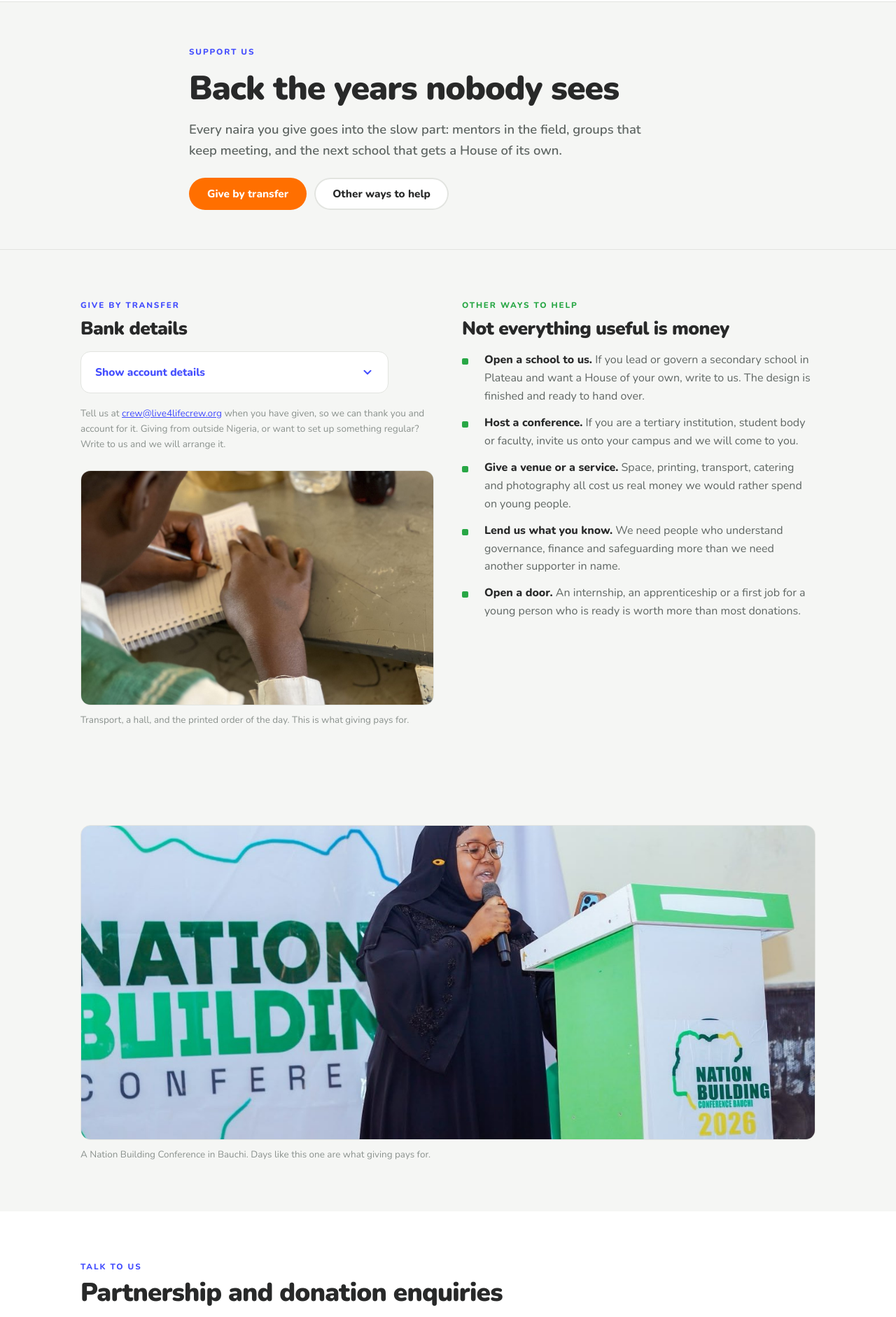
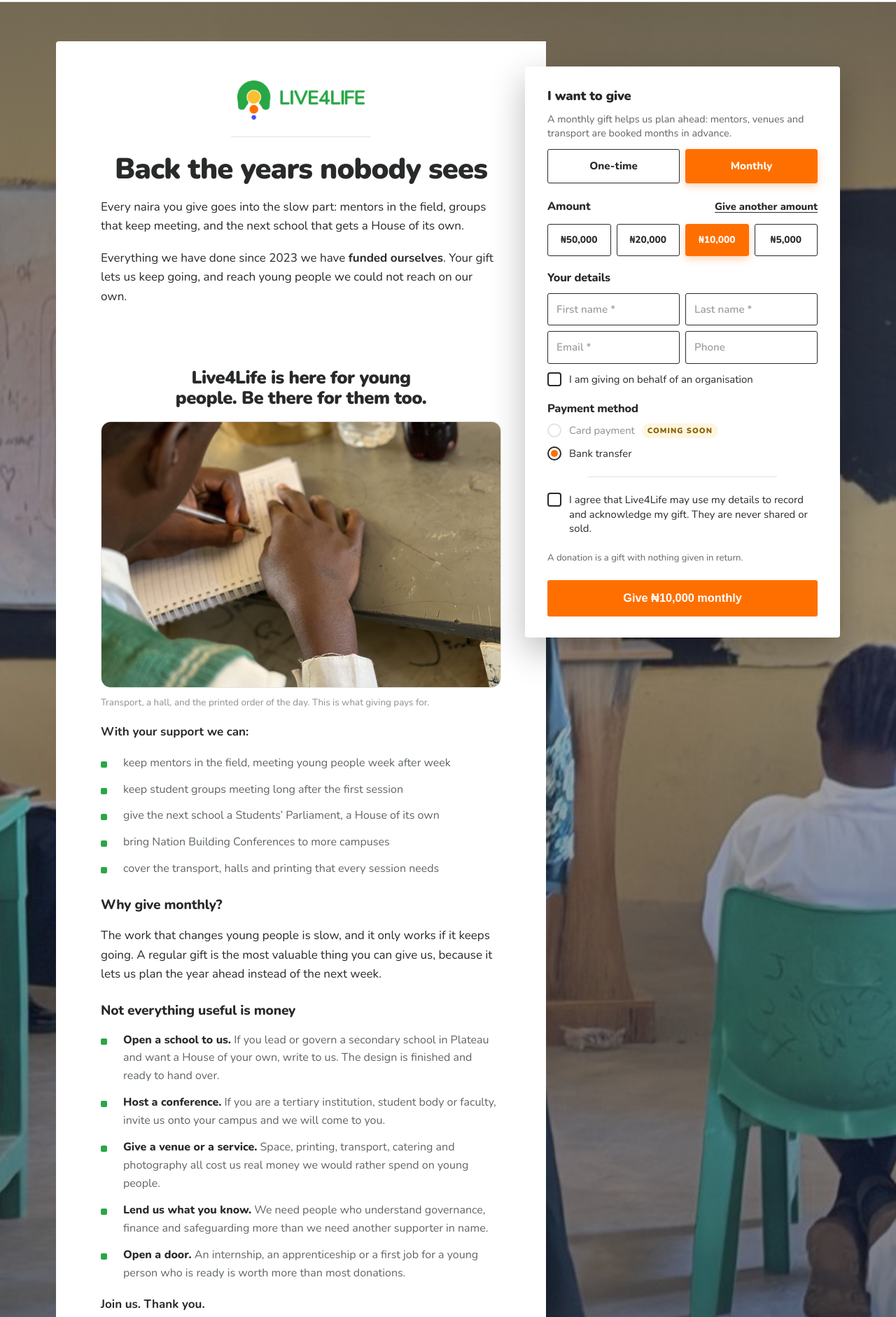
Before and after one commit to nerdy-zillennial/live4life-website, a plain HTML site: page support.html in a window 1280 px wide. Shown: the part 65-1947 px from the top of the page at 70% size. Drawn offline with nearby package versions, Linux system fonts and the light colour scheme.

Commit message:
Redesign the donation page with a donation card

```diff
--- a/support.html
+++ b/support.html
@@ -4,9 +4,9 @@
 <meta charset="utf-8">
 <meta name="viewport" content="width=device-width,initial-scale=1">
 <title>Support us &mdash; Live4Life Impact Crew Empowerment Foundation</title>
-<meta name="description" content="Everything since 2023 we have funded ourselves. Give by transfer, open a school to a Students' Parliament, or host a conference.">
+<meta name="description" content="Everything since 2023 we have funded ourselves. Give once or monthly, open a school to a Students' Parliament, or host a conference.">
 <meta property="og:title" content="Support us &mdash; Live4Life Impact Crew Empowerment Foundation">
-<meta property="og:description" content="Everything since 2023 we have funded ourselves. Give by transfer, open a school to a Students' Parliament, or host a conference.">
+<meta property="og:description" content="Everything since 2023 we have funded ourselves. Give once or monthly, open a school to a Students' Parliament, or host a conference.">
 <meta property="og:type" content="website">
 <meta property="og:image" content="https://live4lifecrew.org/assets/img/og.jpg">
 <meta property="og:url" content="https://live4lifecrew.org/support.html">
@@ -35,56 +35,134 @@
       <a href="about.html">About</a>
       <a href="our-work.html">Our Work</a>
       <a href="support.html" aria-current="page">Support Us</a>
-      <a class="navcta" href="support.html">Donate</a>
+      <a class="navcta" href="#give">Donate</a>
     </div>
-    <a class="navcta" href="support.html">Donate</a>
+    <a class="navcta" href="#give">Donate</a>
   </div>
 </nav>
 <main id="main">
 
-<div class="pagehead">
-  <div class="inner narrow">
-    <p class="eyebrow">Support us</p>
-    <h1 style="font-size:clamp(2rem,5vw,3rem)">Back the years nobody sees</h1>
-    <p class="lead">Every naira you give goes into the slow part: mentors in the field, groups that keep meeting, and the next school that gets a House of its own.</p>
-    <div class="btnrow" style="margin-top:6px">
-      <a class="btn solid" href="#give" data-reveal="bank-reveal">Give by transfer</a>
-      <a class="btn line" href="#partner">Other ways to help</a>
-    </div>
+<div class="donate-wrap">
+  <div class="donate-grid">
+
+    <!-- Story, top half -->
+    <article class="dstory dstory-intro">
+      <img class="dlogo" src="assets/img/logo-colour.png" alt="Live4Life Impact Crew Empowerment Foundation" width="240" height="64">
+      <hr class="drule">
+      <h1>Back the years nobody sees</h1>
+      <p>Every naira you give goes into the slow part: mentors in the field, groups that keep meeting, and the next school that gets a House of its own.</p>
+      <p>Everything we have done since 2023 we have <b>funded ourselves</b>. Your gift lets us keep going, and reach young people we could not reach on our own.</p>
+    </article>
+
+    <!-- Donation card -->
+    <aside class="dcard" id="give" aria-labelledby="give-h">
+      <form id="donate-form" class="dform" action="https://api.web3forms.com/submit" method="POST" novalidate>
+        <input type="hidden" name="access_key" value="2e0b2abc-4dd5-4f66-995a-c788ad354386">
+        <input type="hidden" name="subject" value="New donation pledge from the Live4Life website">
+        <input type="hidden" name="from_name" value="Live4Life website">
+        <input type="hidden" name="frequency" value="Monthly">
+        <input type="hidden" name="amount" value="10000">
+
+        <div class="dsec">
+          <h2 id="give-h">I want to give</h2>
+          <p class="dnote">A monthly gift helps us plan ahead: mentors, venues and transport are booked months in advance.</p>
+          <div class="seg" role="radiogroup" aria-label="How often">
+            <button type="button" class="segbtn" role="radio" aria-checked="false" data-freq="One-time">One-time</button>
+            <button type="button" class="segbtn on" role="radio" aria-checked="true" data-freq="Monthly">Monthly</button>
           </div>
         </div>
 
-<div class="band paper" id="give">
-  <div class="inner">
-    <div class="grid2" style="gap:40px; align-items:start">
-      <div style="display:flex; flex-direction:column; gap:18px">
-        <div>
-          <p class="eyebrow">Give by transfer</p>
-          <h2 style="margin-top:8px; font-size:1.65rem">Bank details</h2>
+        <div class="dsec">
+          <div class="dhead">
+            <h3>Amount</h3>
+            <button type="button" class="linkbtn" id="other-toggle" aria-expanded="false" aria-controls="other-wrap">Give another amount</button>
           </div>
-        <details class="reveal" id="bank-reveal">
-          <summary>
-            <span>Show account details</span>
-            <svg viewBox="0 0 20 20" aria-hidden="true" width="18" height="18"><path d="M5 7.5 10 12.5 15 7.5" fill="none" stroke="currentColor" stroke-width="2.2" stroke-linecap="round" stroke-linejoin="round"/></svg>
-          </summary>
+          <div class="amts" role="radiogroup" aria-label="Amount">
+            <button type="button" class="amt" role="radio" aria-checked="false" data-amt="50000">&#8358;50,000</button>
+            <button type="button" class="amt" role="radio" aria-checked="false" data-amt="20000">&#8358;20,000</button>
+            <button type="button" class="amt on" role="radio" aria-checked="true" data-amt="10000">&#8358;10,000</button>
+            <button type="button" class="amt" role="radio" aria-checked="false" data-amt="5000">&#8358;5,000</button>
+          </div>
+          <div class="other" id="other-wrap" hidden>
+            <label for="other-amt" class="sr">Other amount in naira</label>
+            <span class="cur" aria-hidden="true">&#8358;</span>
+            <input id="other-amt" type="number" inputmode="numeric" min="500" step="100" placeholder="Other amount">
+          </div>
+        </div>
+
+        <div class="dsec">
+          <h3>Your details</h3>
+          <div class="dfields">
+            <label class="sr" for="d-first">First name</label>
+            <input id="d-first" name="first_name" type="text" placeholder="First name *" required autocomplete="given-name">
+            <label class="sr" for="d-last">Last name</label>
+            <input id="d-last" name="last_name" type="text" placeholder="Last name *" required autocomplete="family-name">
+            <label class="sr" for="d-email">Email</label>
+            <input id="d-email" name="email" type="email" placeholder="Email *" required autocomplete="email">
+            <label class="sr" for="d-phone">Phone</label>
+            <input id="d-phone" name="phone" type="tel" placeholder="Phone" autocomplete="tel">
+          </div>
+          <label class="radio check"><input type="checkbox" id="d-isorg"><span>I am giving on behalf of an organisation</span></label>
+          <div id="org-wrap" hidden>
+            <label class="sr" for="d-org">Organisation name</label>
+            <input id="d-org" name="organisation" type="text" placeholder="Organisation name" autocomplete="organization" class="full">
+          </div>
+        </div>
+
+        <div class="dsec">
+          <h3>Payment method</h3>
+          <label class="radio disabled"><input type="radio" name="method" value="Card" disabled><span>Card payment <em class="soon">Coming soon</em></span></label>
+          <label class="radio"><input type="radio" name="method" value="Bank transfer" checked><span>Bank transfer</span></label>
+        </div>
+
+        <hr class="drule">
+
+        <label class="radio check"><input type="checkbox" id="d-consent" required><span>I agree that Live4Life may use my details to record and acknowledge my gift. They are never shared or sold.</span></label>
+        <p class="dsmall">A donation is a gift with nothing given in return.</p>
+
+        <input class="hp" type="checkbox" name="botcheck" tabindex="-1" autocomplete="off" aria-hidden="true">
+        <p class="derr" id="donate-err" role="alert"></p>
+        <button class="btn solid dgo" type="submit" id="donate-btn">Give &#8358;10,000 monthly</button>
+      </form>
+
+      <!-- Shown after Give is pressed -->
+      <div class="dthanks" id="donate-thanks" hidden tabindex="-1">
+        <h2>Thank you<span id="t-name"></span></h2>
+        <p id="t-line"></p>
         <div class="bank">
           <span class="l">Account name</span><span class="d">Live4Life Impact Crew Empowerment Foundation</span>
           <span class="l">Bank</span><span class="d">Stanbic IBTC</span>
           <span class="l">Account number</span><span class="d acct">0084041563</span>
+          <span class="l">Amount</span><span class="d" id="t-amt"></span>
+          <span class="l">Reference</span><span class="d" id="t-ref"></span>
         </div>
-        </details>
-        <p class="hint">Tell us at <a href="mailto:crew@live4lifecrew.org">crew@live4lifecrew.org</a> when you have given, so we can thank you and account for it. Giving from outside Nigeria, or want to set up something regular? Write to us and we will arrange it.</p>
-        <figure class="fig fig-crop" style="margin-top:8px">
+        <p class="dsmall" id="t-monthly" hidden>For a monthly gift, set up a standing order with your bank using the details above.</p>
+        <p class="dsmall">Giving from outside Nigeria? Write to <a href="mailto:crew@live4lifecrew.org">crew@live4lifecrew.org</a> and we will arrange it.</p>
+        <button type="button" class="linkbtn" id="donate-again">Make another gift</button>
+      </div>
+    </aside>
+
+    <!-- Story, rest -->
+    <article class="dstory dstory-body">
+      <h2 class="dcenter">Live4Life is here for young people. Be there for them too.</h2>
+      <figure class="fig fig-crop">
         <img src="assets/img/d-notes.jpg" alt="A young person taking notes during a session." width="1100" height="733" loading="lazy">
         <figcaption>Transport, a hall, and the printed order of the day. This is what giving pays for.</figcaption>
       </figure>
-      </div>
 
-      <div style="display:flex; flex-direction:column; gap:18px" id="partner">
-        <div>
-          <p class="eyebrow g">Other ways to help</p>
-          <h2 style="margin-top:8px; font-size:1.65rem">Not everything useful is money</h2>
-        </div>
+      <p><b>With your support we can:</b></p>
+      <ul class="ticks">
+        <li>keep mentors in the field, meeting young people week after week</li>
+        <li>keep student groups meeting long after the first session</li>
+        <li>give the next school a Students&rsquo; Parliament, a House of its own</li>
+        <li>bring Nation Building Conferences to more campuses</li>
+        <li>cover the transport, halls and printing that every session needs</li>
+      </ul>
+
+      <h3>Why give monthly?</h3>
+      <p>The work that changes young people is slow, and it only works if it keeps going. A regular gift is the most valuable thing you can give us, because it lets us plan the year ahead instead of the next week.</p>
+
+      <h3>Not everything useful is money</h3>
       <ul class="ticks">
         <li><b>Open a school to us.</b> If you lead or govern a secondary school in Plateau and want a House of your own, write to us. The design is finished and ready to hand over.</li>
         <li><b>Host a conference.</b> If you are a tertiary institution, student body or faculty, invite us onto your campus and we will come to you.</li>
@@ -92,17 +170,16 @@
         <li><b>Lend us what you know.</b> We need people who understand governance, finance and safeguarding more than we need another supporter in name.</li>
         <li><b>Open a door.</b> An internship, an apprenticeship or a first job for a young person who is ready is worth more than most donations.</li>
       </ul>
+
+      <p><b>Join us. Thank you.</b></p>
+
+      <div class="dsign">
+        <b>Live4Life Impact Crew Empowerment Foundation</b><br>
+        Bwak Rantya, Jos, Plateau State, Nigeria<br>
+        <a href="mailto:crew@live4lifecrew.org">crew@live4lifecrew.org</a> &middot; <a href="tel:+2347046221411">+234 704 622 1411</a>
       </div>
-    </div>
-  </div>
-</div>
+    </article>
 
-<div class="band paper">
-  <div class="inner">
-    <figure class="fig fig-band">
-      <img src="assets/img/nb-bauchi-band.jpg" alt="A speaker at the lectern during the Nation Building Conference in Bauchi." width="1280" height="549" loading="lazy">
-      <figcaption>A Nation Building Conference in Bauchi. Days like this one are what giving pays for.</figcaption>
-    </figure>
   </div>
 </div>
 
@@ -113,7 +190,6 @@
       <h2 style="margin-top:8px">Partnership and donation enquiries</h2>
       <p class="muted" style="margin-top:10px">Tell us what you have in mind and we will come back to you within a week.</p>
     </div>
-    <div class="grid2" style="gap:40px; align-items:start">
     <form class="l4l" data-ajax action="https://api.web3forms.com/submit" method="POST">
       <input type="hidden" name="access_key" value="2e0b2abc-4dd5-4f66-995a-c788ad354386">
       <input type="hidden" name="subject" value="New enquiry from the Live4Life website">
@@ -138,16 +214,6 @@
       <p id="form-status" role="status" aria-live="polite" style="margin-top:2px; font-weight:700"></p>
       <p class="hint">Your details are used only to reply to you, and are never shared or sold.</p>
     </form>
-
-      <div style="display:flex; flex-direction:column; gap:18px">
-        <div class="card">
-          <h3>Reach us directly</h3>
-          <p><strong style="color:var(--ink)">Email</strong><br><a href="mailto:crew@live4lifecrew.org">crew@live4lifecrew.org</a></p>
-          <p><strong style="color:var(--ink)">Telephone</strong><br><a href="tel:+2347046221411">+234 704 622 1411</a></p>
-          <p><strong style="color:var(--ink)">Address</strong><br>Bwak Rantya, Jos<br>Plateau State, Nigeria</p>
-        </div>
-      </div>
-    </div>
   </div>
 </div>
 </main>
@@ -182,5 +248,6 @@
   </div>
 </footer>
 <script src="assets/js/main.js"></script>
+<script src="assets/js/donate.js"></script>
 </body>
 </html>
```
Lines whose indentation alone changed are shown as unchanged.
